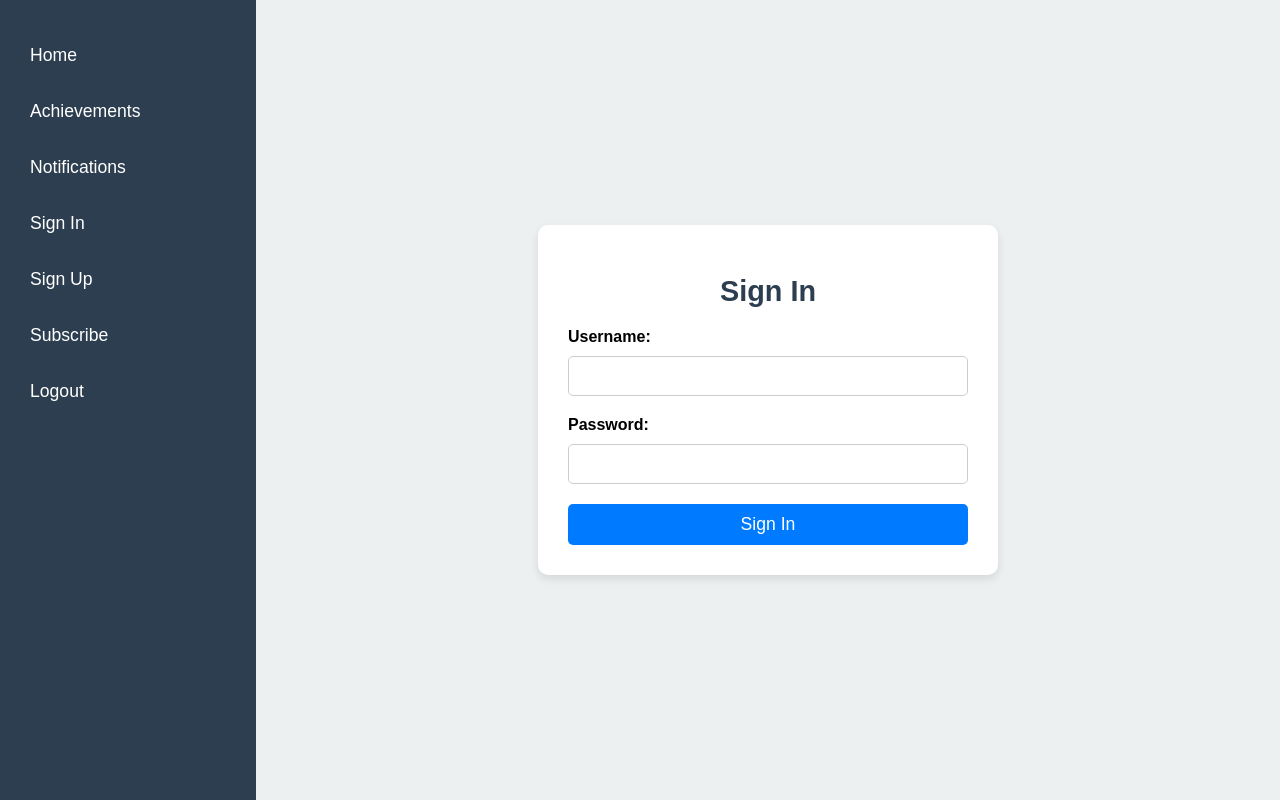
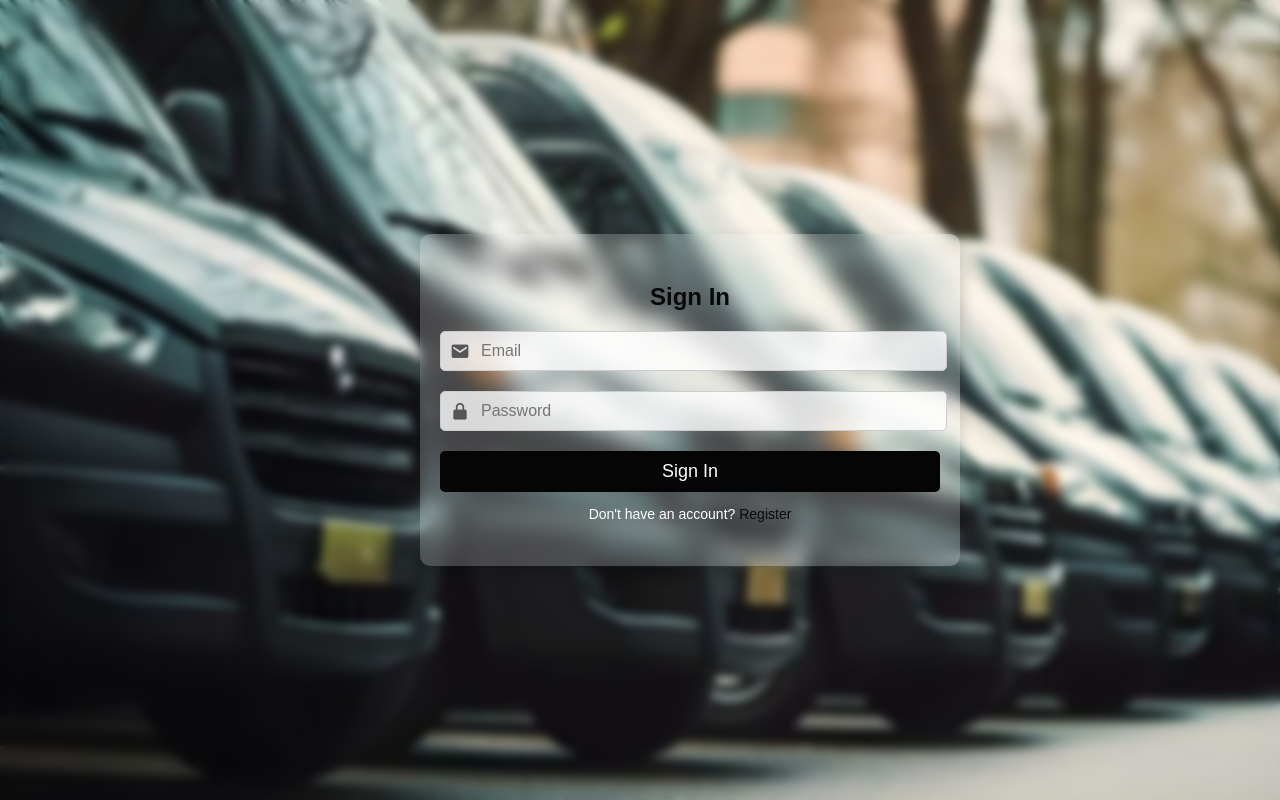
Before and after one commit to HARSHITAUPPALAPATI/Real-Time-EV-Fleet-Monitoring-and-Predictive-Analytics-Solution, a Flask app: page /signin in a window 1280 px wide. Run offline with Flask 3, Linux system fonts and the light colour scheme; parts of the project's set-up code (start-up, migrations or seed data) failed here and were passed over.

Commit message:
Update signin.html

```diff
--- a/templates/signin.html
+++ b/templates/signin.html
@@ -1,45 +1,89 @@
 <!DOCTYPE html>
 <html lang="en">
 <head>
-  <meta charset="UTF-8">
-  <meta name="viewport" content="width=device-width, initial-scale=1.0">
-  <title>Sign In</title>
-  <link rel="stylesheet" href="/static/css/sign.css">
+    <meta charset="UTF-8">
+    <meta name="viewport" content="width=device-width, initial-scale=1.0">
+    <title>Sign In Page</title>
+    <link href="https://unpkg.com/boxicons@2.1.4/css/boxicons.min.css" rel="stylesheet">
+    <link rel="stylesheet" href="{{ url_for('static', filename='css/login.css') }}">
 </head>
 <body>
-    <div class="container">
-        <aside class="sidebar">
-          <ul>
-            <li><a href="/maintenance_alerts" id="maintenance_alerts">Home</a></li>
-            <li><a href="/achievements" id="achievements">Achievements</a></li>
-            <li><a href="/notification">Notifications</a></li>
-            <li><a href="/signin" id="signin">Sign In</a></li>
-            <li><a href="/signup" id="signup">Sign Up</a></li>
-            <li><a href="/subscribe" id="subscribe">Subscribe</a></li>
-            <li><a href="{{ url_for('logout') }}">Logout</a></li>
-          </ul>
-        </aside>
-    <main class="content">
-        <div class="form-container">
-          <h1>Sign In</h1>
-          <form action="{{ url_for('signin') }}" method="POST">
-            <label for="username">Username:</label>
-            <input type="text" id="username" name="username" required>
-            <label for="password">Password:</label>
-            <input type="password" id="password" name="password" required>
-            <button type="submit">Sign In</button>
-          </form>
+    <div class="login-container">
+        <h2>Sign In</h2>
+        <form id="loginForm" action="/login" method="post">
+            <div class="input-box">
+                <i class="bx bxs-envelope"></i>
+                <input type="text" id="email" name="email" placeholder="Email" required>
+                <div id="emailError" class="error"></div>
+            </div>
+            <div class="input-box">
+                <i class="bx bxs-lock-alt"></i>
+                <input type="password" id="password" name="password" placeholder="Password" required>
+                <div id="passwordError" class="error"></div>
+            </div>
+            <button type="submit" class="login-btn">Sign In</button>
+        </form>
+        <div class="footer">
+            <p>Don't have an account? <a href="/register">Register</a></p>
         </div>
-      </main>
-  </div>
-  {% with messages = get_flashed_messages(with_categories=true) %}
-    {% if messages %}
-      <div class="popup">
-        {% for category, message in messages %}
-          <div class="{{ category }}">{{ message }}</div>
-        {% endfor %}
-      </div>
-    {% endif %}
-  {% endwith %}
+    </div>
+    <script>
+        document.getElementById('loginForm').addEventListener('submit', function(event) {
+            event.preventDefault(); // Prevent default form submission
+
+            const form = event.target;
+            const email = document.getElementById('email').value;
+            const password = document.getElementById('password').value;
+            let isValid = true;
+
+            // Clear previous error messages
+            document.querySelectorAll('.error').forEach(errorDiv => errorDiv.textContent = '');
+            document.querySelectorAll('input').forEach(input => input.classList.remove('input-error'));
+
+            // Email validation (basic)
+            if (email.trim() === '') {
+                isValid = false;
+                document.getElementById('emailError').textContent = 'Email is required';
+                document.getElementById('email').classList.add('input-error');
+            } else if (!/\S+@\S+\.\S+/.test(email)) {
+                isValid = false;
+                document.getElementById('emailError').textContent = 'Invalid email format';
+                document.getElementById('email').classList.add('input-error');
+            }
+
+            // Password validation
+            if (password.trim() === '') {
+                isValid = false;
+                document.getElementById('passwordError').textContent = 'Password is required';
+                document.getElementById('password').classList.add('input-error');
+            }
+
+            // If the form is valid, submit it
+            if (isValid) {
+                const formData = new FormData(form);
+
+                fetch(form.action, {
+                    method: 'POST',
+                    body: formData
+                })
+                .then(response => {
+                    if (!response.ok) {
+                        return response.json().then(errors => {
+                            Object.keys(errors).forEach(key => {
+                                document.getElementById(key + 'Error').textContent = errors[key];
+                                document.getElementById(key).classList.add('input-error');
+                            });
+                        });
+                    } else {
+                        return response.json().then(data => {
+                            alert(data.success); // Show success message
+                            window.location.href = '/driver_behavior'; // Redirect to dashboard or another page
+                        });
+                    }
+                })
+                .catch(error => console.error('Error:', error));
+            }
+        });
+    </script>
 </body>
 </html>
```
